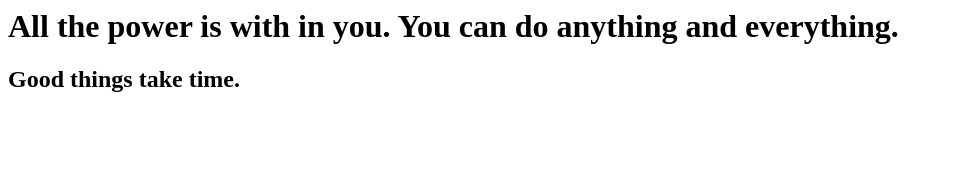
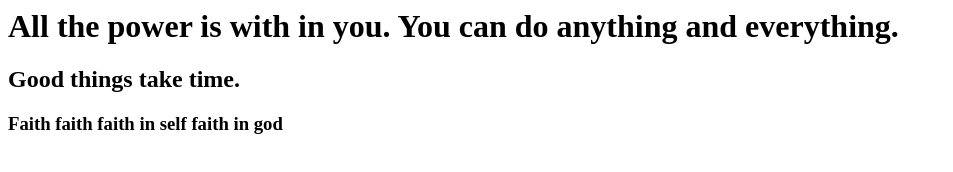
Before and after one commit to thanmaireddy1997/firstgitrepo, a plain HTML site: page index.html in a window 1280 px wide. Shown: the whole page, without its empty margins (0-953 px from the left). Drawn offline with Linux system fonts and the light colour scheme.

Commit message:
added 3rd quote

```diff
--- a/index.html
+++ b/index.html
@@ -2,5 +2,6 @@
 <body>
 <h1>All the power is with in you. You can do anything and everything.</h1>
 <h2>Good things take time.</h2>
+<h3>Faith faith faith in self faith in god</h3>
 </body>
 </html>
```
